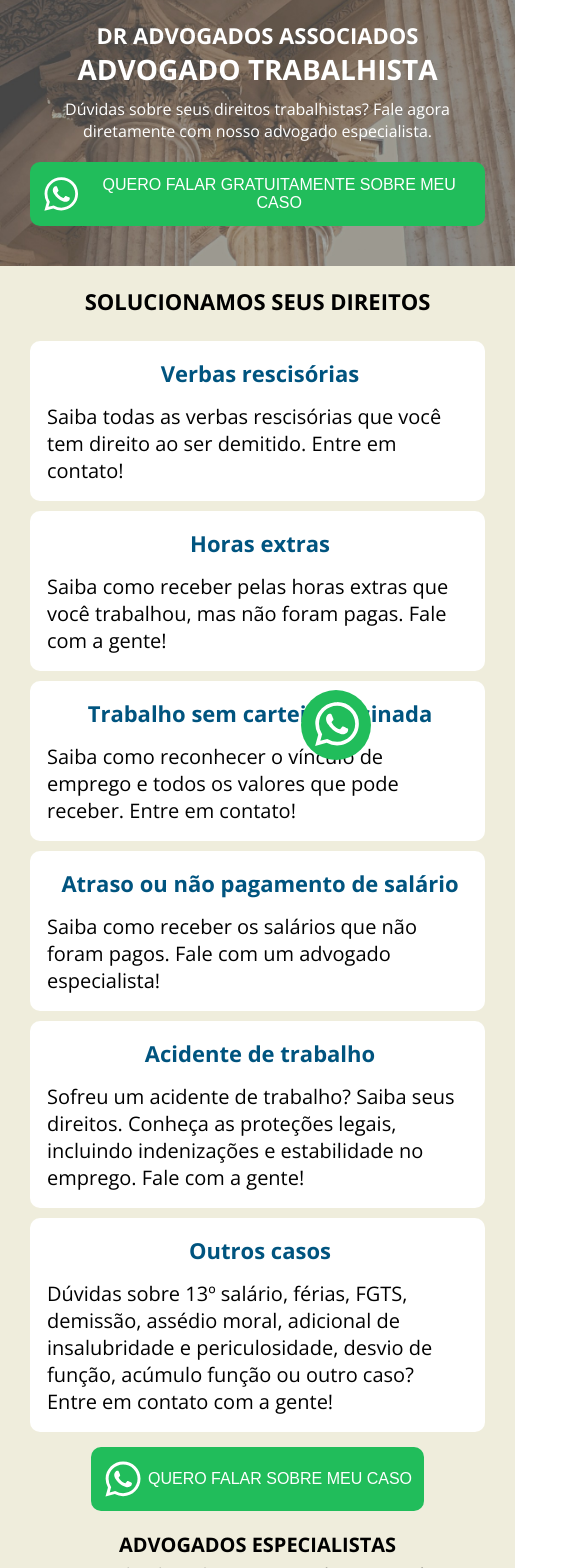
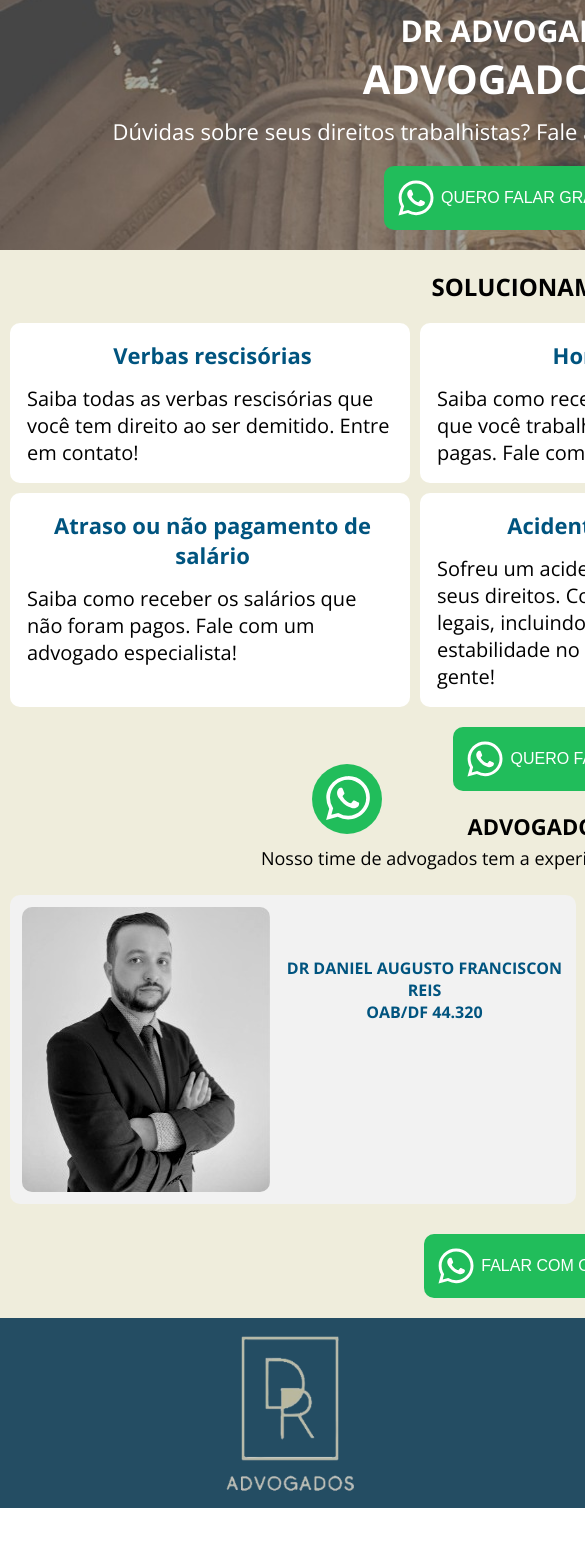
Before and after one commit to EduardoAugustoFReis/site-Dr-Advogados, a React (Vite) app in the folder vite-project/: page / in a window 390 px wide. Shown: the top 1568 px of the page, 585 px wide, since content can reach past the window. After the commit the page ends 1508 px from the top, so only its background shows below. Built offline with nearby package versions, Linux system fonts and the light colour scheme.

Commit message:
versão de desktop pronta, responsividade zerada

```diff
--- a/vite-project/src/components/Section/style.js
+++ b/vite-project/src/components/Section/style.js
@@ -2,7 +2,7 @@ import styled from "styled-components";
 
 export const Container = styled.div`
 
-  width: 100%;
+  width: 40.0rem;
   padding: 12px;
 
   background-color: #fff;
@@ -17,4 +17,6 @@ export const Container = styled.div`
     padding: 5px 0px 10px 5px;
   }
 
+
+
 `;
--- a/vite-project/src/pages/home/style.js
+++ b/vite-project/src/pages/home/style.js
@@ -10,7 +10,6 @@ export const Container = styled.div`
 
   display: grid;
 
-
   grid-template-areas:
   "header"
   "content"
@@ -18,8 +17,8 @@ export const Container = styled.div`
 
   .whatsapp-fixed{
     position: fixed;
-    bottom: 5%;
-    right: 1%;
+    bottom: 1.0rem;
+    right: 0.8rem;
     z-index: 9999;
 
     background-color: #21BD5B;
@@ -40,20 +39,12 @@ export const Container = styled.div`
 
   @media (max-width: ${DEVICE_BREAKPOINTS.SM} ){
 
-    .whatsapp-fixed{
-      bottom: 10%;
-      right: 5%;
-    }
-
-
   }
 
 `;
 
 export const Header = styled.div`
   grid-area: header;
-
-  width: 100%;
 
   background: url(${backgroundImg}) no-repeat center center;
   background-size: cover;
@@ -86,22 +77,6 @@ export const Header = styled.div`
 
   @media (max-width: ${DEVICE_BREAKPOINTS.SM} ){
 
-    width: 100%;
-    text-align: center;
-    padding: 2.0rem;
-
-    >h1{
-      font-size: 2.8rem;
-    }
-
-    >h2{
-      font-size: 2.2rem;
-    }
-
-    >p{
-      font-size: 1.6rem;
-    }
-
   }
 
 `;
@@ -109,12 +84,10 @@ export const Header = styled.div`
 export const Content = styled.div`
   grid-area: content;
 
-  width: 100%;
-
   background-color: #EFEDDC;
 
   text-align: center;
-  padding: 1.0rem 2.0rem;
+  padding: 1.0rem 1.0rem;
 
   >h2{
     font-size: 2.4rem;
@@ -135,12 +108,14 @@ export const Content = styled.div`
 
   .information_cards_first_line{
     display: flex;
+    justify-content: center;
     gap: 1.0rem;
     padding-bottom: 1.0rem;
   }
 
   .information_cards_second_line{
     display: flex;
+    justify-content: center;
     gap: 1.0rem;
     padding-bottom: 1.0rem;
   }
@@ -155,17 +130,17 @@ export const Content = styled.div`
   }
 
   .first-card-attorney, .second-card-attorney{
-    width: 475px;
-
-    background-color: #F2F2F2;
 
     display: flex;
     justify-content: center;
     align-items: center;
     gap: 1.5rem;
 
+    background-color: #F2F2F2;
+
     border: none;
     border-radius: 1.0rem;
+
     padding: 1.2rem;
 
     >img{
@@ -189,37 +164,6 @@ export const Content = styled.div`
   @media (max-width: ${DEVICE_BREAKPOINTS.SM} ){
 
 
-    .information_cards_first_line{
-      display: flex;
-      flex-direction: column;
-      align-items: center;
-      padding: 5px 1.0rem;
-    }
-
-    .information_cards_second_line{
-      display: flex;
-      flex-direction: column;
-      padding: 5px 1.0rem;
-    }
-
-    .attorneys-cards{
-      display: flex;
-      flex-direction: column;
-      align-items: center;
-    }
-
-    >h2{
-      font-size: 2.2rem;
-    }
-
-    >h3{
-      font-size: 2.0rem;
-    }
-
-    >p{
-      font-size: 1.6rem;
-    }
-
   }
 
 `;
@@ -233,11 +177,9 @@ export const CardsAttorney = styled.div`
     font-size: 2.0rem;
     color: #000;
   }
+
   @media (max-width: ${DEVICE_BREAKPOINTS.MD}){
 
-    >p{
-      font-size: 2.0rem;
-    }
   }
 `;
 
@@ -253,7 +195,7 @@ export const Footer = styled.div`
   justify-content: space-around;
 
   >img{
-    height: 180px;
+    height: 18.0rem;
   }
 
   .address_information{
@@ -272,20 +214,6 @@ export const Footer = styled.div`
 
   @media (max-width: ${DEVICE_BREAKPOINTS.MD}){
 
-    display: flex;
-    align-items: center;
-    justify-content: center;
-
-    .address_information{
-
-      >strong{
-      font-size: 1.6rem;
-    }
-
-    >p{
-      font-size: 1.4rem;
-    }
-    }
   }
 
 `;
--- a/vite-project/src/styles/global.js
+++ b/vite-project/src/styles/global.js
@@ -12,6 +12,7 @@ export default createGlobalStyle`
   :root{
     font-size: 62.5%;
     overflow-x: hidden;
+
     ::-webkit-scrollbar {
     width: 3px;
     }
```
